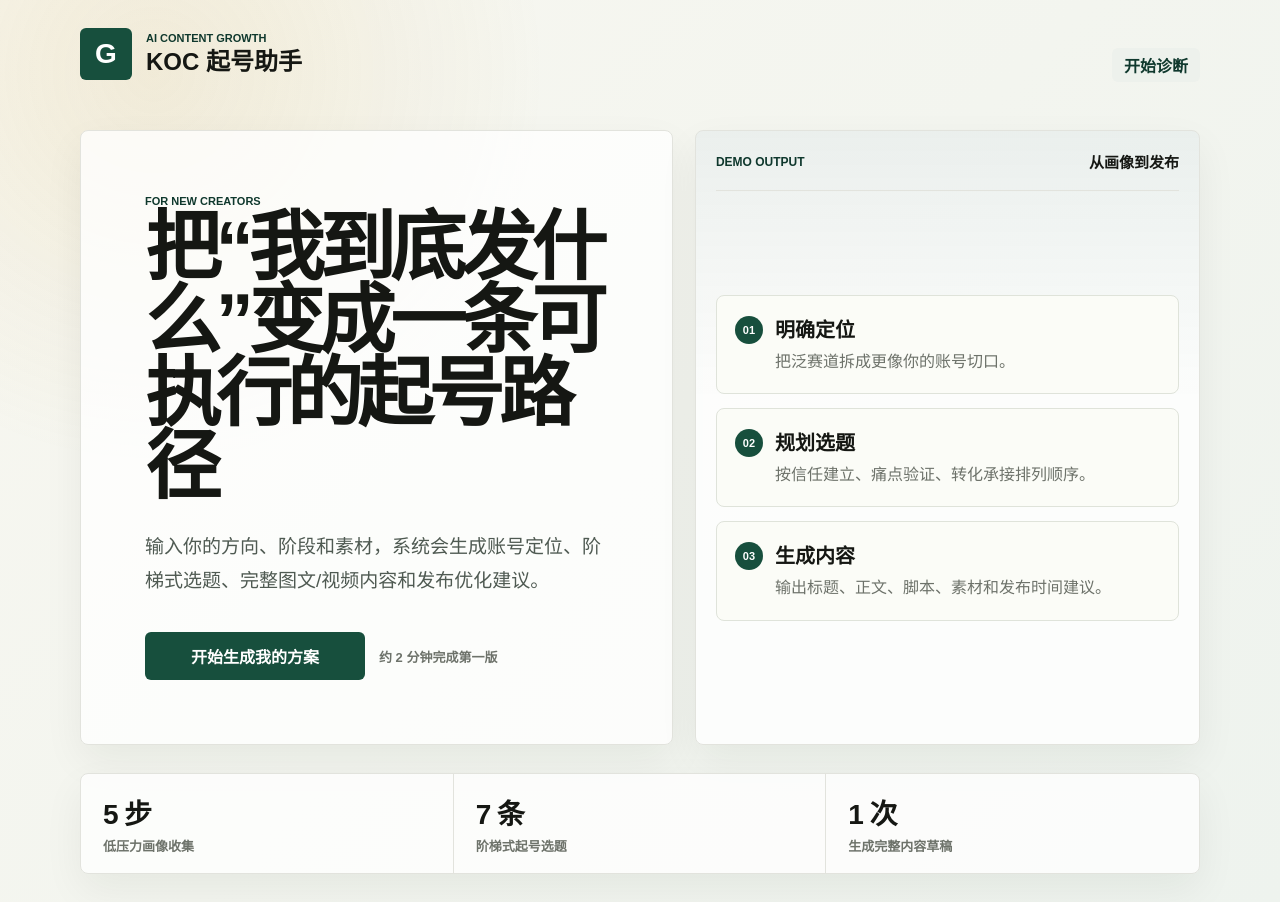
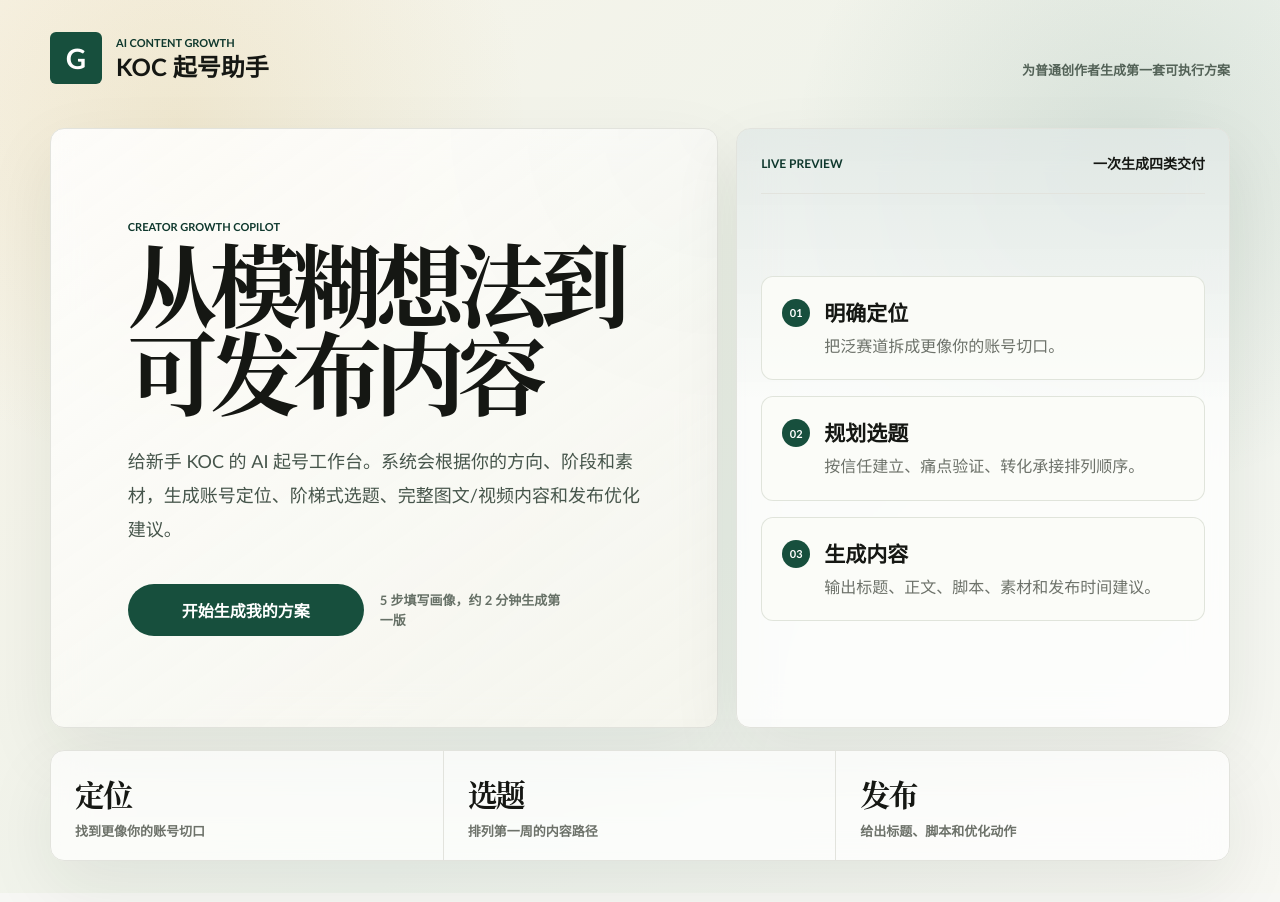
Before and after one commit to pablopeng/koc-growth-assistant, a website: page index.html in a window 1280 px wide. Drawn offline with Linux system fonts and the light colour scheme.

Commit message:
Add files via upload

```diff
--- a/index.html
+++ b/index.html
@@ -17,26 +17,26 @@
               <h1>KOC 起号助手</h1>
             </div>
           </div>
-          <button class="ghost-button" id="startDiagnosisTop" type="button">开始诊断</button>
+          <span class="nav-note">为普通创作者生成第一套可执行方案</span>
         </nav>
 
         <div class="landing-hero">
           <div class="hero-copy">
-            <p class="eyebrow">For New Creators</p>
-            <h2>把“我到底发什么”变成一条可执行的起号路径</h2>
+            <p class="eyebrow">Creator Growth Copilot</p>
+            <h2>从模糊想法到<br />可发布内容</h2>
             <p class="hero-text">
-              输入你的方向、阶段和素材，系统会生成账号定位、阶梯式选题、完整图文/视频内容和发布优化建议。
+              给新手 KOC 的 AI 起号工作台。系统会根据你的方向、阶段和素材，生成账号定位、阶梯式选题、完整图文/视频内容和发布优化建议。
             </p>
             <div class="hero-actions">
               <button class="primary-button" id="startDiagnosis" type="button">开始生成我的方案</button>
-              <span>约 2 分钟完成第一版</span>
+              <span>5 步填写画像，约 2 分钟生成第一版</span>
             </div>
           </div>
 
           <div class="hero-panel">
             <div class="hero-panel-head">
-              <span>Demo Output</span>
-              <b>从画像到发布</b>
+              <span>Live Preview</span>
+              <b>一次生成四类交付</b>
             </div>
             <div class="hero-flow">
               <article>
@@ -59,9 +59,9 @@
         </div>
 
         <div class="landing-metrics">
-          <div><b>5 步</b><span>低压力画像收集</span></div>
-          <div><b>7 条</b><span>阶梯式起号选题</span></div>
-          <div><b>1 次</b><span>生成完整内容草稿</span></div>
+          <div><b>定位</b><span>找到更像你的账号切口</span></div>
+          <div><b>选题</b><span>排列第一周的内容路径</span></div>
+          <div><b>发布</b><span>给出标题、脚本和优化动作</span></div>
         </div>
       </div>
     </section>
--- a/server.js
+++ b/server.js
@@ -177,7 +177,7 @@ async function callKimi(messages) {
     },
     body: JSON.stringify({
       model,
-      temperature: 0.8,
+      temperature: 0.6,
       response_format: { type: "json_object" },
       thinking: { type: "disabled" },
       messages
--- a/styles.css
+++ b/styles.css
@@ -22,7 +22,7 @@ body {
   min-height: 100vh;
   color: var(--ink);
   background: var(--bg);
-  font-family: "Avenir Next", "PingFang SC", "Microsoft YaHei", sans-serif;
+  font-family: "Optima", "PingFang SC", "Microsoft YaHei", sans-serif;
 }
 
 button,
@@ -38,10 +38,11 @@ button {
 
 .landing {
   min-height: 100vh;
-  padding: 28px;
+  padding: 32px;
   background:
-    radial-gradient(circle at 12% 8%, rgba(198, 154, 52, 0.13), transparent 28%),
-    linear-gradient(135deg, #f8f7f0 0%, #eef3ee 100%);
+    radial-gradient(circle at 14% 14%, rgba(198, 154, 52, 0.14), transparent 26%),
+    radial-gradient(circle at 88% 18%, rgba(23, 79, 61, 0.11), transparent 25%),
+    linear-gradient(135deg, #f8f4e8 0%, #eef3ec 58%, #f7f7f2 100%);
 }
 
 .landing.hidden {
@@ -51,9 +52,9 @@ button {
 .landing-shell {
   display: grid;
   grid-template-rows: auto 1fr auto;
-  gap: 28px;
-  width: min(1120px, 100%);
-  min-height: calc(100vh - 56px);
+  gap: 22px;
+  width: min(1180px, 100%);
+  min-height: calc(100vh - 64px);
   margin: 0 auto;
 }
 
@@ -62,12 +63,19 @@ button {
   align-items: center;
   justify-content: space-between;
   gap: 16px;
+  min-height: 58px;
+}
+
+.nav-note {
+  color: #536257;
+  font-size: 13px;
+  font-weight: 800;
 }
 
 .landing-hero {
   display: grid;
-  grid-template-columns: minmax(0, 1.08fr) minmax(340px, 0.92fr);
-  gap: 22px;
+  grid-template-columns: minmax(0, 1.15fr) minmax(360px, 0.85fr);
+  gap: 18px;
   align-items: stretch;
 }
 
@@ -75,61 +83,71 @@ button {
 .hero-panel,
 .landing-metrics {
   border: 1px solid var(--line);
-  border-radius: 8px;
-  background: rgba(255, 255, 255, 0.78);
-  box-shadow: var(--shadow);
+  border-radius: 14px;
+  background: rgba(255, 255, 255, 0.7);
+  box-shadow: 0 26px 70px rgba(25, 36, 29, 0.08);
+  backdrop-filter: blur(18px);
 }
 
 .hero-copy {
   display: flex;
   flex-direction: column;
   justify-content: center;
-  min-height: 560px;
-  padding: clamp(28px, 5vw, 64px);
+  min-height: 600px;
+  padding: clamp(34px, 6vw, 78px);
+  background:
+    linear-gradient(145deg, rgba(255, 255, 255, 0.86), rgba(247, 246, 238, 0.72)),
+    radial-gradient(circle at 100% 0%, rgba(23, 79, 61, 0.08), transparent 34%);
 }
 
 .hero-copy h2 {
-  max-width: 720px;
+  max-width: 780px;
   margin: 0;
-  font-size: clamp(38px, 6vw, 76px);
-  line-height: 0.96;
-  letter-spacing: -0.07em;
+  font-family: "Songti SC", "STSong", "Noto Serif CJK SC", serif;
+  font-size: clamp(46px, 7vw, 92px);
+  font-weight: 700;
+  line-height: 0.98;
+  letter-spacing: -0.08em;
 }
 
 .hero-text {
-  max-width: 620px;
-  margin: 26px 0 0;
-  color: #4f5a52;
-  font-size: 19px;
-  line-height: 1.8;
+  max-width: 660px;
+  margin: 30px 0 0;
+  color: #46554b;
+  font-size: 18px;
+  line-height: 1.9;
 }
 
 .hero-actions {
   display: flex;
   align-items: center;
-  gap: 14px;
-  margin-top: 34px;
+  gap: 16px;
+  margin-top: 38px;
 }
 
 .hero-actions .primary-button {
   width: auto;
-  min-width: 220px;
-  padding: 0 24px;
+  min-width: 236px;
+  min-height: 52px;
+  padding: 0 28px;
+  border-radius: 999px;
 }
 
 .hero-actions span {
-  color: var(--muted);
+  max-width: 190px;
+  color: #667066;
   font-size: 13px;
   font-weight: 800;
+  line-height: 1.55;
 }
 
 .hero-panel {
   display: grid;
   grid-template-rows: auto 1fr;
-  padding: 20px;
+  padding: 24px;
   background:
-    linear-gradient(180deg, rgba(23, 79, 61, 0.08), transparent 44%),
-    rgba(255, 255, 255, 0.82);
+    linear-gradient(180deg, rgba(23, 79, 61, 0.1), transparent 46%),
+    rgba(255, 255, 255, 0.76);
 }
 
 .hero-panel-head {
@@ -137,7 +155,7 @@ button {
   align-items: center;
   justify-content: space-between;
   gap: 12px;
-  padding-bottom: 18px;
+  padding-bottom: 20px;
   border-bottom: 1px solid var(--line);
 }
 
@@ -149,27 +167,27 @@ button {
 }
 
 .hero-panel-head b {
-  font-size: 15px;
+  font-size: 14px;
 }
 
 .hero-flow {
   display: grid;
   align-content: center;
-  gap: 14px;
+  gap: 16px;
 }
 
 .hero-flow article {
   position: relative;
-  padding: 18px 18px 18px 58px;
-  border: 1px solid #dfe3da;
-  border-radius: 8px;
-  background: #fbfcf7;
+  padding: 20px 20px 20px 62px;
+  border: 1px solid rgba(223, 227, 218, 0.92);
+  border-radius: 12px;
+  background: rgba(251, 252, 247, 0.88);
 }
 
 .hero-flow article span {
   position: absolute;
-  left: 18px;
-  top: 20px;
+  left: 20px;
+  top: 22px;
   display: grid;
   place-items: center;
   width: 28px;
@@ -183,7 +201,7 @@ button {
 
 .hero-flow h3 {
   margin: 0 0 6px;
-  font-size: 20px;
+  font-size: 21px;
 }
 
 .hero-flow p {
@@ -199,7 +217,7 @@ button {
 }
 
 .landing-metrics div {
-  padding: 18px 22px;
+  padding: 20px 24px;
   border-right: 1px solid var(--line);
 }
 
@@ -213,9 +231,10 @@ button {
 }
 
 .landing-metrics b {
-  margin-bottom: 4px;
-  font-size: 28px;
-  letter-spacing: -0.04em;
+  margin-bottom: 6px;
+  font-family: "Songti SC", "STSong", "Noto Serif CJK SC", serif;
+  font-size: 30px;
+  letter-spacing: -0.06em;
 }
 
 .landing-metrics span {
```
